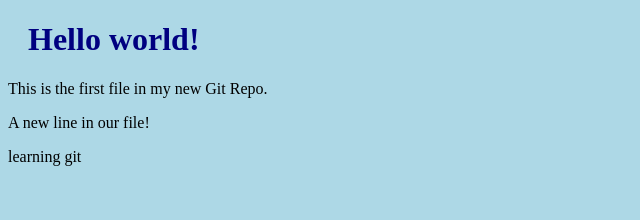
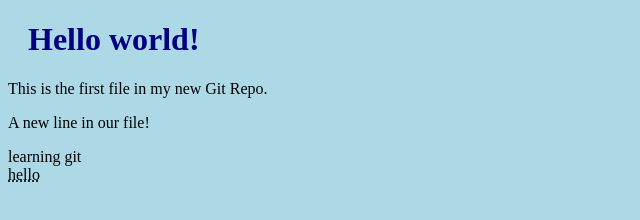
Before and after one commit to ahmedsaniadamu/mygithubpractice, a plain HTML site: page index.html in a window 1280 px wide. Shown: the full height of the page, 0-640 px from the left. Drawn offline with Linux system fonts and the light colour scheme.

Commit message:
added new tag abbr in emergency branch

```diff
--- a/index.html
+++ b/index.html
@@ -9,5 +9,6 @@
 <p>This is the first file in my new Git Repo.</p>
 <p>A new line in our file!</p>
 <div>learning git</div>
+<abbr title="i had made some changes to the emergency branch">hello</abbr>
 </body>
 </html>
```
